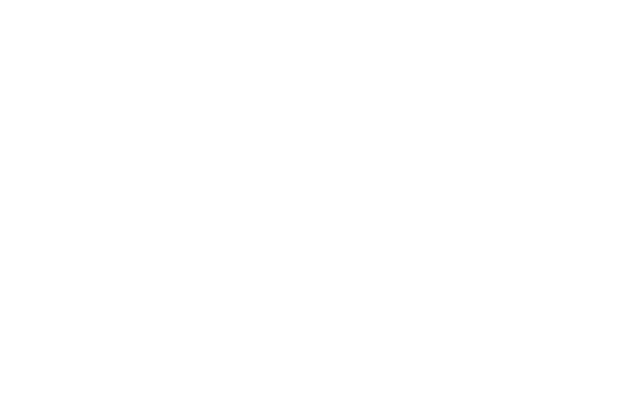
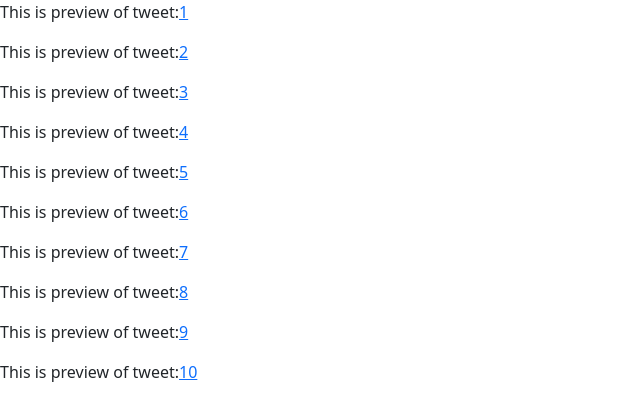
Before and after one commit to tuttiamore/mini_twitter, a React (Create React App) app: page / in a window 1280 px wide. Shown: the top 416 px of the page, without its empty margins (0-640 px from the left). Built offline with nearby package versions, Linux system fonts and the light colour scheme.

Commit message:
basic routing set up

```diff
--- a/package.json
+++ b/package.json
@@ -6,8 +6,10 @@
     "@testing-library/jest-dom": "^5.13.0",
     "@testing-library/react": "^11.2.7",
     "@testing-library/user-event": "^12.8.3",
+    "bootstrap": "^5.0.1",
     "react": "^17.0.2",
     "react-dom": "^17.0.2",
+    "react-router-dom": "^5.2.0",
     "react-scripts": "4.0.3",
     "web-vitals": "^1.1.2"
   },
--- a/src/App.js
+++ b/src/App.js
@@ -16,9 +16,9 @@ function App() {
   const [userInfo, setUserInfo] = useState(mockUserInfo);
   const [searchQuery, setSearchQuery] = useState();
 
-  useEffect(() => {
-    // API fetch for Tweets will go here
-  });
+  // useEffect(() => {
+  //   // API fetch for Tweets will go here
+  // },[]);
 
   return (
     <>
@@ -29,17 +29,17 @@ function App() {
       <main>
         {/* inside each component, wrap html in <section> */}
         <Switch>
-          <Route>
-            <TweetsOverview tweets={tweets}></TweetsOverview>
-          </Route>
-          <Route>
+          <Route path="/tweet/:id?">
             <TweetDetails tweets={tweets}></TweetDetails>
           </Route>
-          <Route>
+          <Route path="/search">
             <SearchResults tweets={tweets}></SearchResults>
           </Route>
-          <Route>
+          <Route path="/userinfo">
             <UserInfo tweets={tweets} userInfo={userInfo}></UserInfo>
+          </Route>
+          <Route exact path="/">
+            <TweetsOverview tweets={tweets}></TweetsOverview>
           </Route>
         </Switch>
       </main>
--- a/src/TweetDetails.js
+++ b/src/TweetDetails.js
@@ -1,3 +1,14 @@
-export default function TweetDetails() {
-  return <>{/* // display detailled info on a single tweet */}</>;
+import { useParams } from "react-router-dom";
+
+export default function TweetDetails({ tweets }) {
+  const { id } = useParams();
+  const tweet = tweets.filter((tweet) => tweet.id == id)[0];
+  return (
+    <>
+      {/* // display detailled info on a single tweet */}
+      {/* Franz' code for testing routing below ,can be deleted */}
+      <p>Here are details of tweet with id {tweet.id} </p>
+      {/* Franz' code for testing routing above, can be deleted */}
+    </>
+  );
 }
--- a/src/TweetPreview.js
+++ b/src/TweetPreview.js
@@ -1,6 +1,19 @@
-export default function TweetPreview() {
+import { Link } from "react-router-dom";
+export default function TweetPreview({ tweet }) {
+  // delete code below
+
+  // delete code above
+
+  console.log(tweet);
   return (
     <>
+      {/* Franz' code for testing routing below ,can be deleted */}
+      <p>
+        This is preview of tweet:
+        <Link to={`/tweet/${tweet.id}`}>{tweet.id}</Link>
+      </p>
+      {/* Franz' code for testing routing above, can be deleted */}
+
       {/* Short summary of tweet: text, date... */}
       {/* bootstrap cards may be used : https://getbootstrap.com/docs/5.0/components/card/ */}
     </>
--- a/src/TweetsOverview.js
+++ b/src/TweetsOverview.js
@@ -1,11 +1,11 @@
 import TweetPreview from "./TweetPreview";
 
-export default function TweetsOverview() {
+export default function TweetsOverview({ tweets }) {
   return (
     <section>
-      {/* {tweets.map((tweet) => {
+      {tweets.map((tweet) => {
         return <TweetPreview tweet={tweet}></TweetPreview>;
-      })} */}
+      })}
       {/* map over all the tweets in the state -> for each display short TweetPreview */}
     </section>
   );
```
Also changed, not shown: 1 other file (tests, documents, lock files or other folders).
